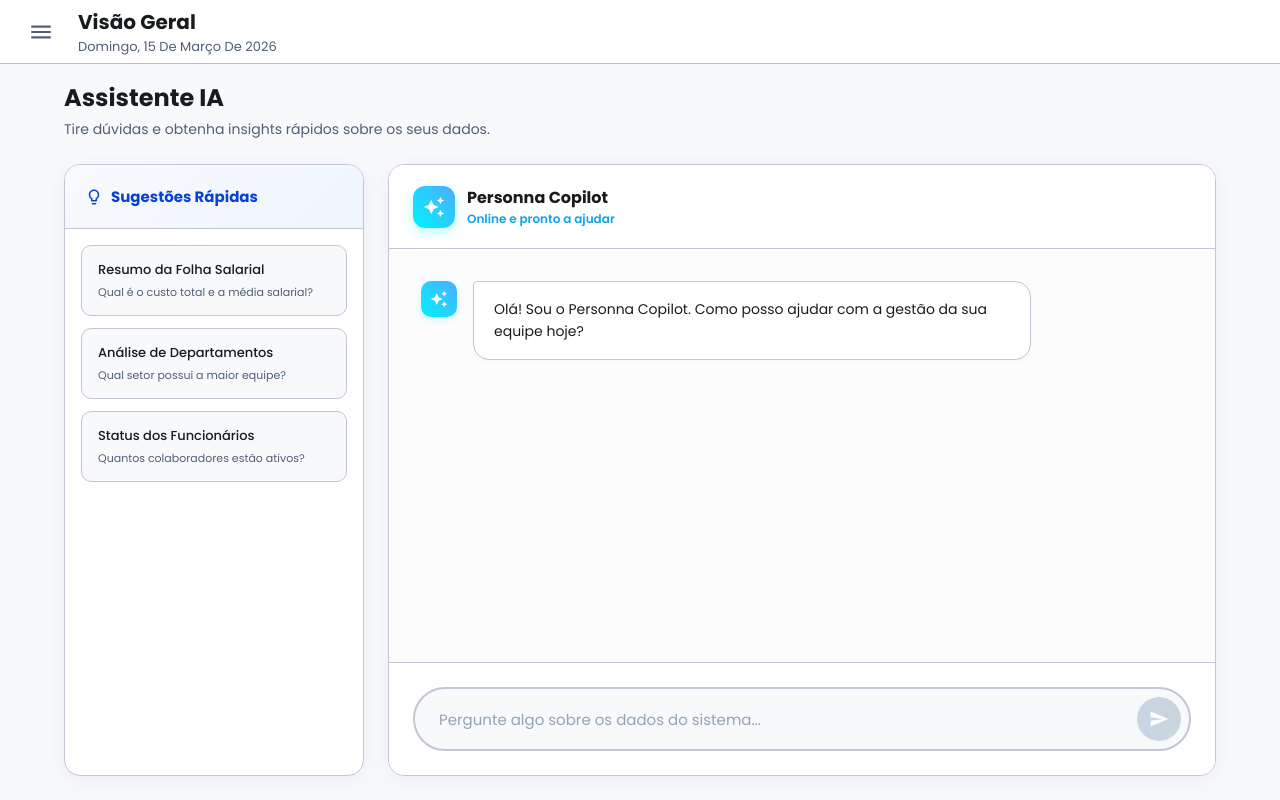
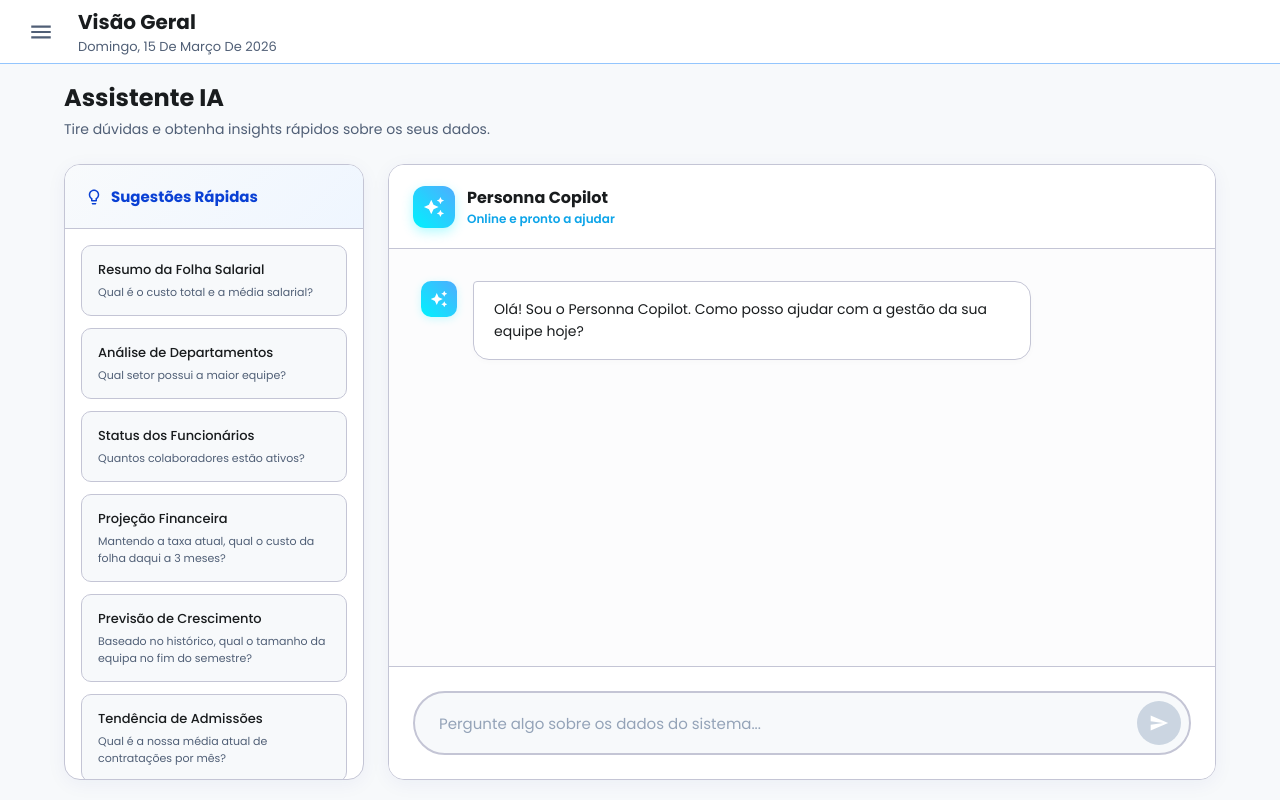
Before and after one commit to devmaycry1/CRUD-Dashboard, a React (Vite) app in the folder public/frontend/: page /chat in a window 1280 px wide. Built offline with nearby package versions, Linux system fonts and the light colour scheme.

Commit message:
Adição de novas sugestões

```diff
--- a/public/frontend/src/Pages/Chat/Chat.jsx
+++ b/public/frontend/src/Pages/Chat/Chat.jsx
@@ -94,6 +94,24 @@ export default function Chat() {
       titulo: "Status dos Funcionários",
       subtitulo: "Quantos colaboradores estão ativos?",
     },
+    {
+      titulo: "Projeção Financeira",
+      subtitulo:
+        "Mantendo a taxa atual, qual o custo da folha daqui a 3 meses?",
+    },
+    {
+      titulo: "Previsão de Crescimento",
+      subtitulo:
+        "Baseado no histórico, qual o tamanho da equipa no fim do semestre?",
+    },
+    {
+      titulo: "Tendência de Admissões",
+      subtitulo: "Qual é a nossa média atual de contratações por mês?",
+    },
+    {
+      titulo: "Resumo Atual",
+      subtitulo: "Qual é o custo total da folha salarial hoje?",
+    }
   ];
 
   return (
```
